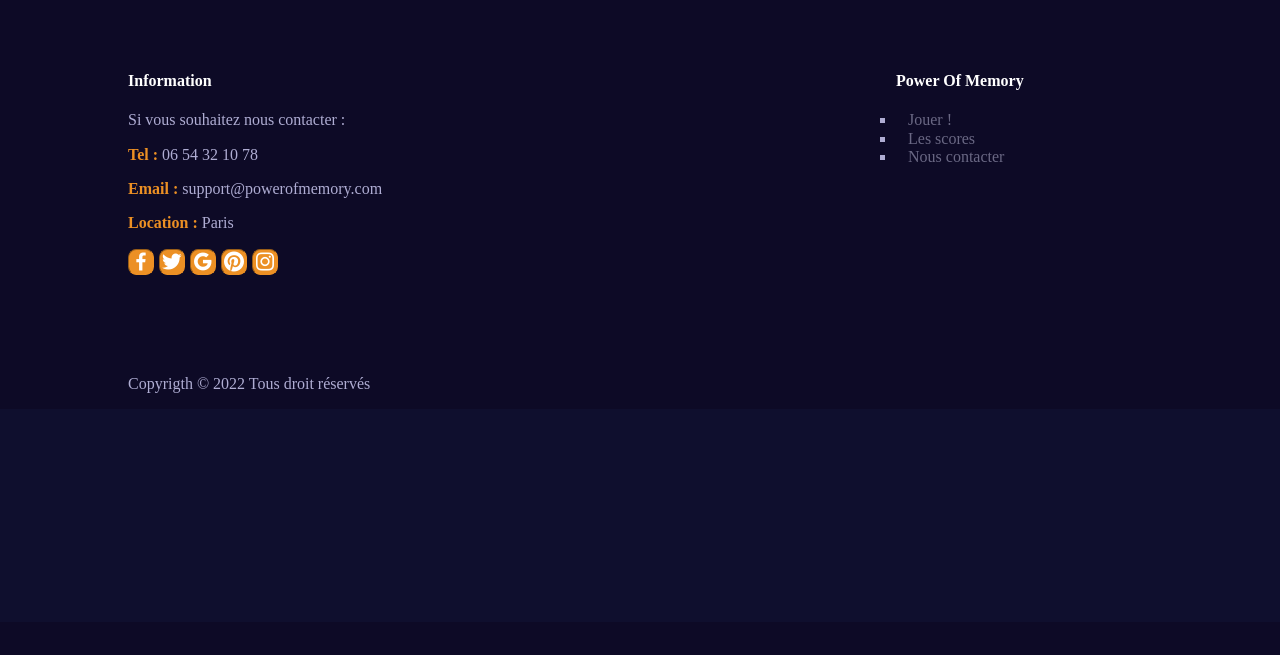
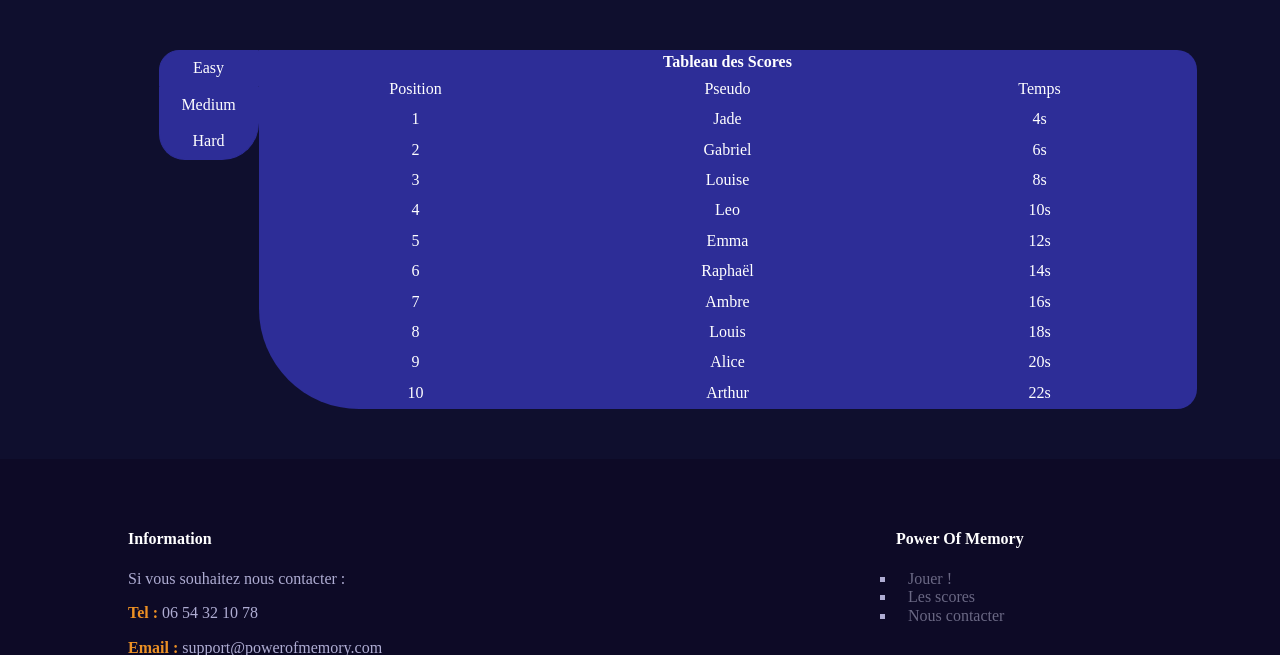
Before and after one commit to LucasEmmanuello/L1_ALT_Puissance4_Mehdi, a PHP site: page /HTML/scores.html in a window 1280 px wide. Shown: the part 178-833 px from the top of the page. Before the commit the page ends 571 px from the top, so only its background shows below. Run offline with PHP 8.4, Linux system fonts and the light colour scheme.

Commit message:
Acc et Scr fini

```diff
--- a/HTML/scores.html
+++ b/HTML/scores.html
@@ -6,6 +6,7 @@
     <meta name="viewport" content="width=device-width, initial-scale=1.0">
     <link rel="stylesheet" href="../assets/css/misenpage.css">
     <link rel="stylesheet" href="../assets/css/normalize.css">
+    <link rel="stylesheet" href="../assets/css/scores.css">
     <link href='https://unpkg.com/boxicons@2.1.4/css/boxicons.min.css' rel='stylesheet'>
     <title>Scores</title>
 </head>
@@ -26,6 +27,81 @@
             </div>
         </div>
     </header>
+
+    <div class="scorassemble">
+        <div class="multibutton">
+            <a class="chgmtT" href="scores.html">Easy</a>
+            <a class="chgmtM" href="scores.html">Medium</a>
+            <a class="chgmtB" href="scores.html">Hard</a>
+        </div>
+
+        <div class="scoretab">
+            <table class="table">
+                <thead>
+                    <tr>
+                        <th colspan="3">Tableau des Scores</th>
+                    </tr>
+                </thead>
+                <tbody>
+                    <tr>
+                        <td>Position</td>
+                        <td>Pseudo</td>
+                        <td>Temps</td>
+                    </tr>
+                    <tr>
+                        <td>1</td>
+                        <td>Jade</td>
+                        <td>4s</td>
+                    </tr>
+                    <tr>
+                        <td>2</td>
+                        <td>Gabriel</td>
+                        <td>6s</td>
+                    </tr>
+                    <tr>
+                        <td>3</td>
+                        <td>Louise</td>
+                        <td>8s</td>
+                    </tr>
+                    <tr>
+                        <td>4</td>
+                        <td>Leo</td>
+                        <td>10s</td>
+                    </tr>
+                    <tr>
+                        <td>5</td>
+                        <td>Emma</td>
+                        <td>12s</td>
+                    </tr>
+                    <tr>
+                        <td>6</td>
+                        <td>Raphaël</td>
+                        <td>14s</td>
+                    </tr>
+                    <tr>
+                        <td>7</td>
+                        <td>Ambre</td>
+                        <td>16s</td>
+                    </tr>
+                    <tr>
+                        <td>8</td>
+                        <td>Louis</td>
+                        <td>18s</td>
+                    </tr>
+                    <tr>
+                        <td>9</td>
+                        <td>Alice</td>
+                        <td>20s</td>
+                    </tr>
+                    <tr>
+                        <td>10</td>
+                        <td>Arthur</td>
+                        <td>22s</td>
+                    </tr>
+                </tbody>
+            </table>
+        </div>
+    </div>
 
     <footer>
         <div class="footer">
--- a/assets/css/accueil.css
+++ b/assets/css/accueil.css
@@ -85,6 +85,9 @@
     flex-direction: column;
     align-items: center;
 }
+.top3 img{
+    width: 25%;
+}
 
 .reublctop3{
     display: flex;
--- a/assets/css/misenpage.css
+++ b/assets/css/misenpage.css
@@ -13,6 +13,7 @@
     display: flex;
     flex-direction: column;
     align-items: center;
+    padding-top: 5%;
 }
 
 .banner {
@@ -28,10 +29,6 @@
 
 .nav-header :hover{
     color: #EC9024;
-}
-
-.welcome{
-    padding-top: 5%;
 }
 
 .position{
--- /dev/null
+++ b/assets/css/scores.css
@@ -0,0 +1,75 @@
+.scorassemble{
+    display: flex;
+    flex-direction: row;
+    justify-content: center;
+    margin-bottom: 50px;
+}
+
+.multibutton{
+    display: flex;
+    flex-direction: column;
+    margin-top: 50px;
+    margin-left: 75px;
+}
+
+.chgmtT {
+    display: flex;
+    justify-content: center;
+    color: #fff;
+    width: 50px;
+    border: 1px solid #2d2d97;
+    background-color: #2d2d97;
+    padding: 8px 24px;
+    border-top-left-radius: 20px;
+    font-weight: lighter;
+    text-decoration: none;
+}
+
+.chgmtM {
+    display: flex;
+    justify-content: center;
+    color: #fff;
+    width: 50px;
+    border: 1px solid #2d2d97;
+    background-color: #2d2d97;
+    padding: 8px 24px;
+    font-weight: lighter;
+    text-decoration: none;
+}
+
+.chgmtB {
+    display: flex;
+    justify-content: center;
+    color: #fff;
+    width: 50px;
+    border: 1px solid #2d2d97;
+    background-color: #2d2d97;
+    padding: 8px 24px;
+    border-bottom-left-radius: 70px;
+    border-bottom-right-radius: 100px;
+    font-weight: lighter;
+    text-decoration: none;
+}
+
+.scoretab{
+    display: flex;
+    flex-direction: column;
+    margin-top: 50px;
+}
+
+.table{
+    background-color: #2d2d97;
+    border-top-right-radius: 20px;
+    border-bottom-right-radius: 20px;
+    border-bottom-left-radius: 100px;
+}
+
+.table td{
+    width: 300px;
+    text-align: center;
+    padding: 5px;
+}
+
+thead, tfoot {
+    color: #fff;
+}
```
Also changed, not shown: HTML/Index.html (+7 -6 lines), assets/images/text-separator.png (added), 1 other file.
